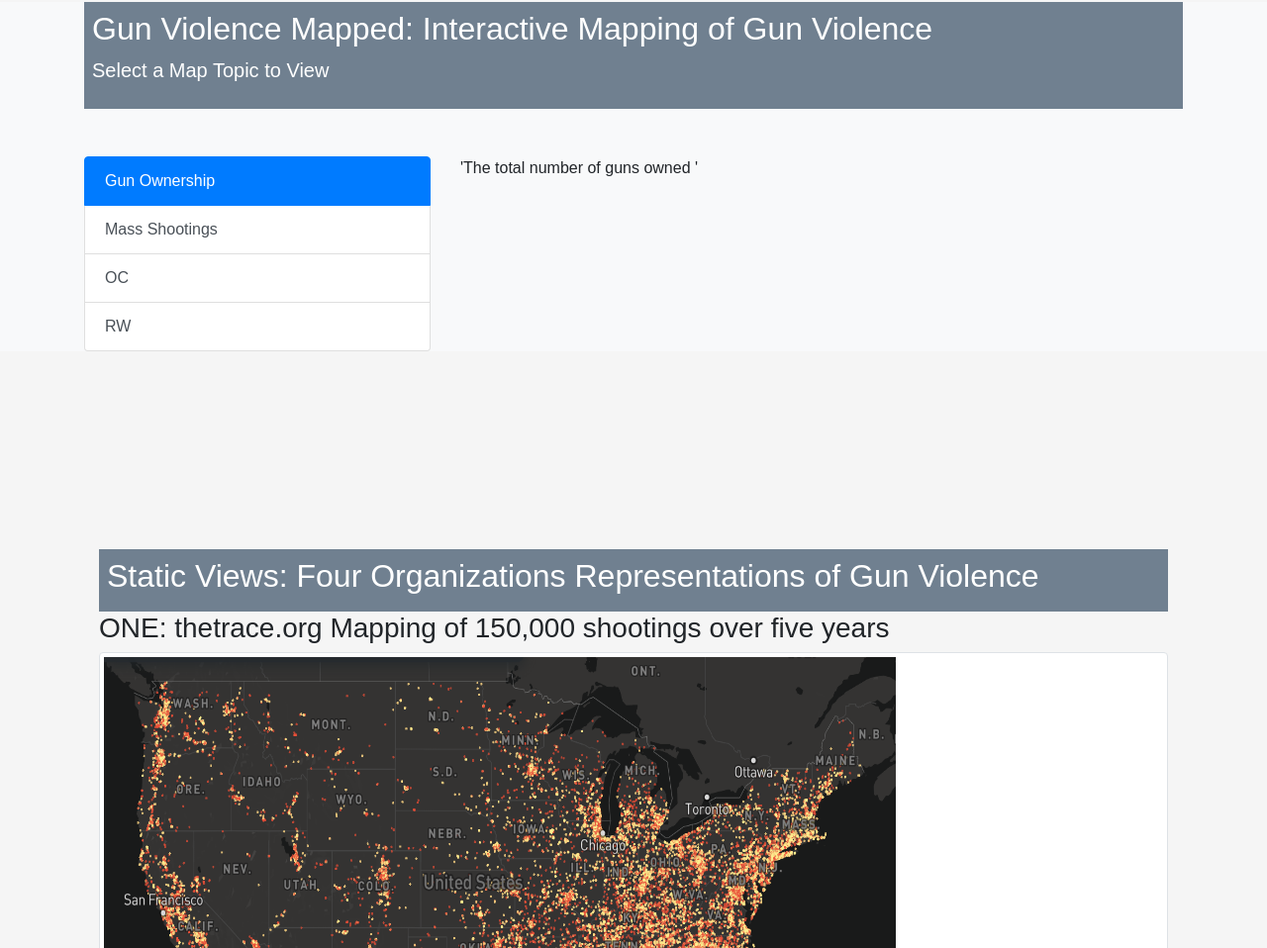
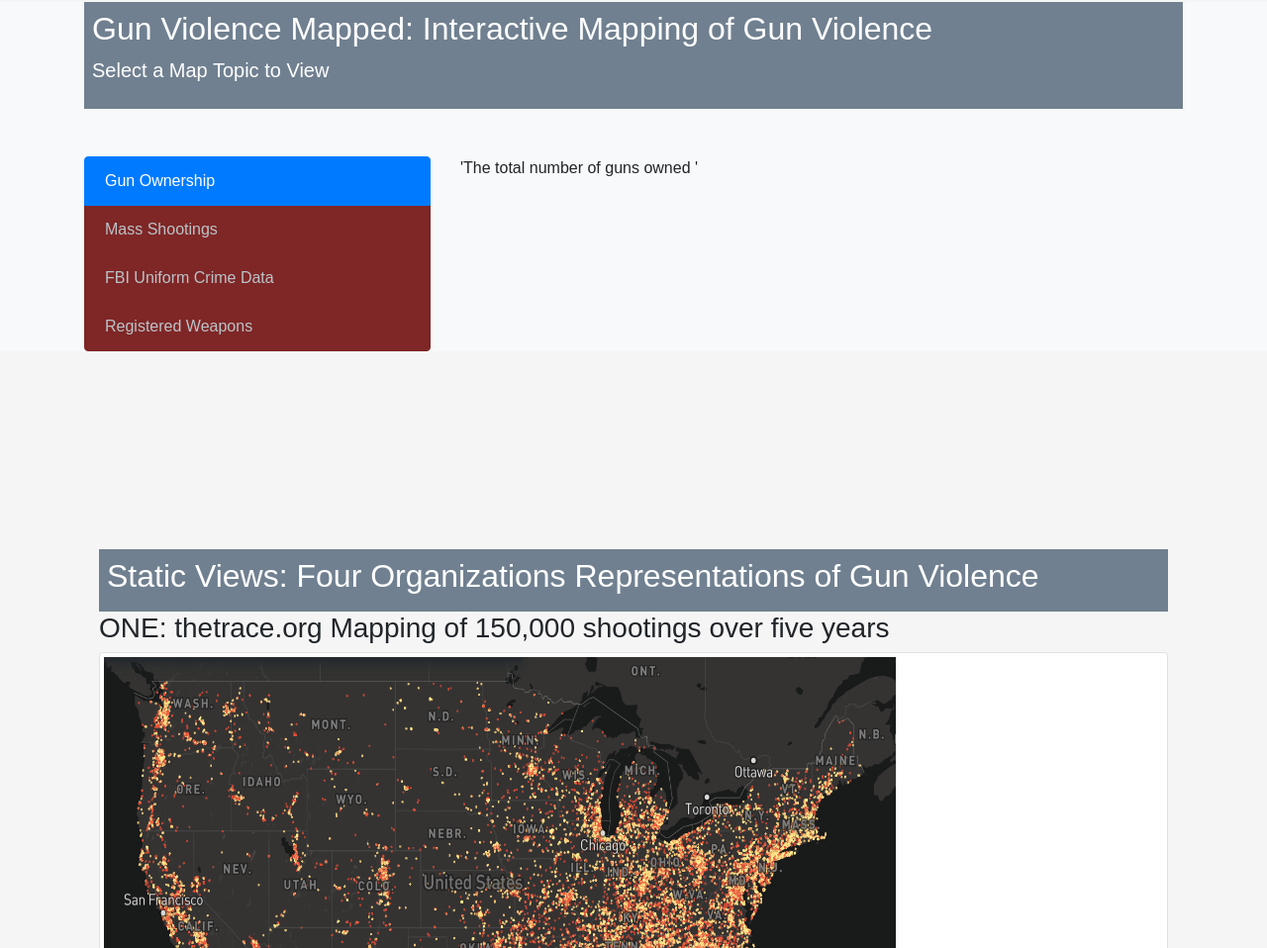
Before and after one commit to cmpietro/PROJECT2-VisualizeMeCaptain, a plain HTML site: page index.html in a window 1280 px wide. Shown: the part 1011-1969 px from the top of the page at 99% size. Drawn offline with nearby package versions, Linux system fonts and the light colour scheme; no server answers.

Commit message:
last one for this moment

```diff
--- a/index.html
+++ b/index.html
@@ -9,6 +9,7 @@
   <meta name="author" content="">
 
   <title>Gun Headlines: PROJECT2</title>
+
 
   <!-- Bootstrap -->
   <link rel="stylesheet" href="https://stackpath.bootstrapcdn.com/bootstrap/4.3.1/css/bootstrap.min.css" integrity="sha384-ggOyR0iXCbMQv3Xipma34MD+dH/1fQ784/j6cY/iJTQUOhcWr7x9JvoRxT2MZw1T" crossorigin="anonymous">
@@ -178,23 +179,22 @@ crossorigin=""></script>  -->
                   <p class="lead"> Select a Map Topic to View</p>
               </div>
               <!--<div class="spacer" style="height:200px"></div> -->
-
-                  <br><br>
-                  <div class="row">
+                <br><br>
+                   <div class="row">
                       <div class="col-4">
                         <div class="list-group" id="list-tab" role="tablist">
                           <a class="list-group-item list-group-item-action active" id="list-go-list" data-toggle="list" href="ian.html" role="tab" aria-controls="go">Gun Ownership</a>
                           <a class="list-group-item list-group-item-action" id="list-ms-list" data-toggle="list" href="mj.html" role="tab" aria-controls="ms">Mass Shootings</a>
-                          <a class="list-group-item list-group-item-action" id="list-oc-list" data-toggle="list" href="oc.html" role="tab" aria-controls="oc">OC</a>
-                          <a class="list-group-item list-group-item-action" id="list-rw-list" data-toggle="list" href="rw.html" role="tab" aria-controls="rw">RW</a>
+                          <a class="list-group-item list-group-item-action" id="list-oc-list" data-toggle="list" href="oc.html" role="tab" aria-controls="oc">FBI Uniform Crime Data</a>
+                          <a class="list-group-item list-group-item-action" id="list-rw-list" data-toggle="list" href="rw.html" role="tab" aria-controls="rw">Registered Weapons</a>
                         </div>
                       </div>
                       <div class="col-8">
                         <div class="tab-content" id="nav-tabContent">
                           <div class="tab-pane fade show active" id="list-go" role="tabpanel" aria-labelledby="list-go-list">'The total number of guns owned '</div>
-                          <div class="tab-pane fade" id="list-ms" role="tabpanel" aria-labelledby="list-ms-list">Place Holder for INFO</div>
-                          <div class="tab-pane fade" id="list-oc" role="tabpanel" aria-labelledby="list-oc-list">Place Holder for INFO</div>
-                          <div class="tab-pane fade" id="list-rw" role="tabpanel" aria-labelledby="list-rw-list">Place Holder for INFO</div>
+                          <div class="tab-pane fade" id="list-ms" role="tabpanel" aria-labelledby="list-ms-list">'Mass Shooting Victims'</div>
+                          <div class="tab-pane fade" id="list-oc" role="tabpanel" aria-labelledby="list-oc-list">'Number of Weapons Offenses'</div>
+                          <div class="tab-pane fade" id="list-rw" role="tabpanel" aria-labelledby="list-rw-list">'Number of Registered Weapons by State'</div>
                         </div>
                       </div>
                     </div>
--- a/static/css/style.css
+++ b/static/css/style.css
@@ -35,7 +35,7 @@ header p{
 
 .greybox{
   width: 100%;
-  background-color: #708090!important;
+  background-color: #708090;
   color: #fff;
   padding: 8px;
 }
@@ -60,6 +60,12 @@ a {
   text-decoration: none;
   background-color: transparent;
   -webkit-text-decoration-skip: objects;
+}
+
+.list-group-item-action{
+    color: #BAC4C8;
+    background-color: #7F2626;
+    border-color: #7F2626;
 }
 
 legend {
```
